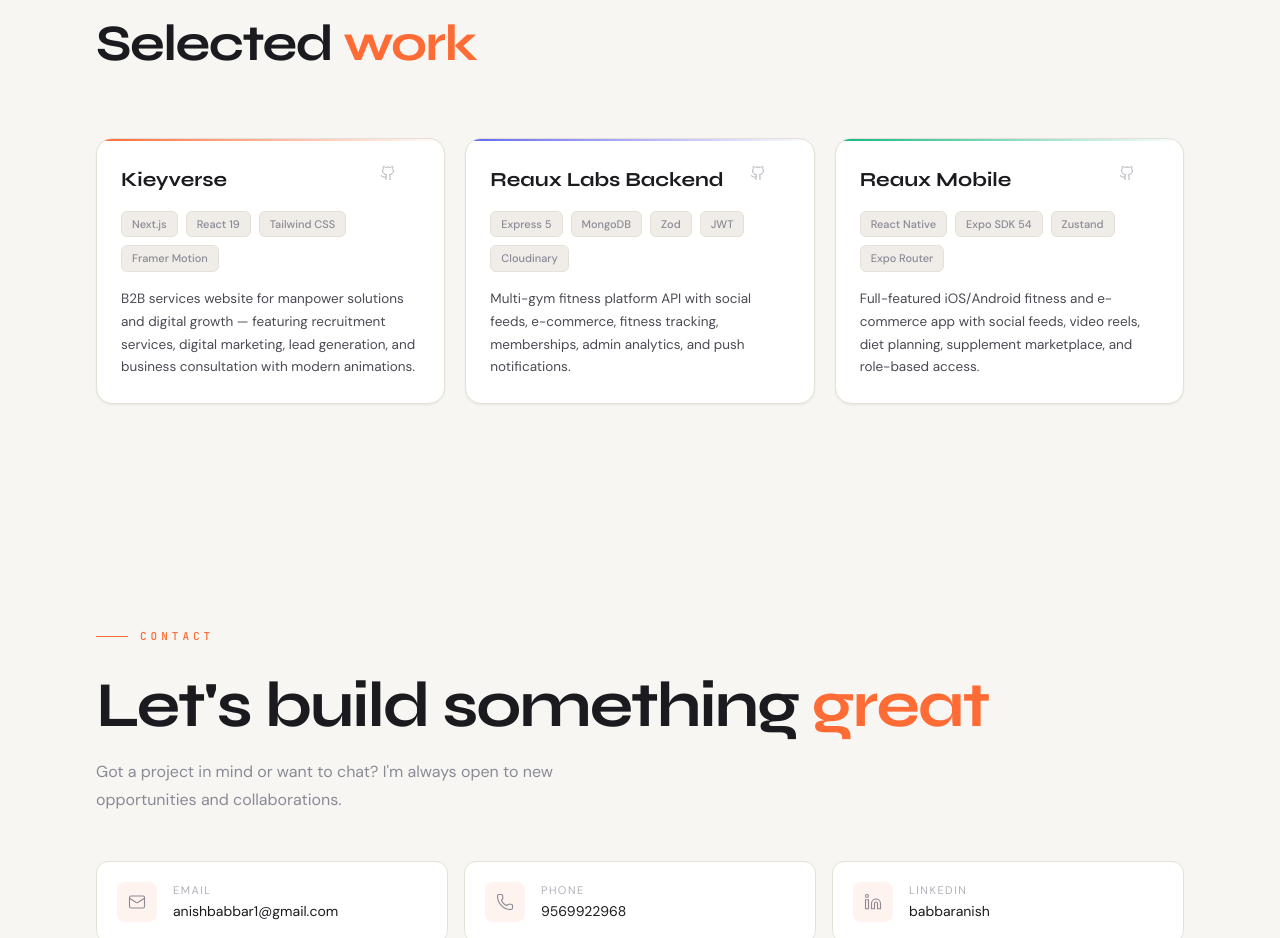
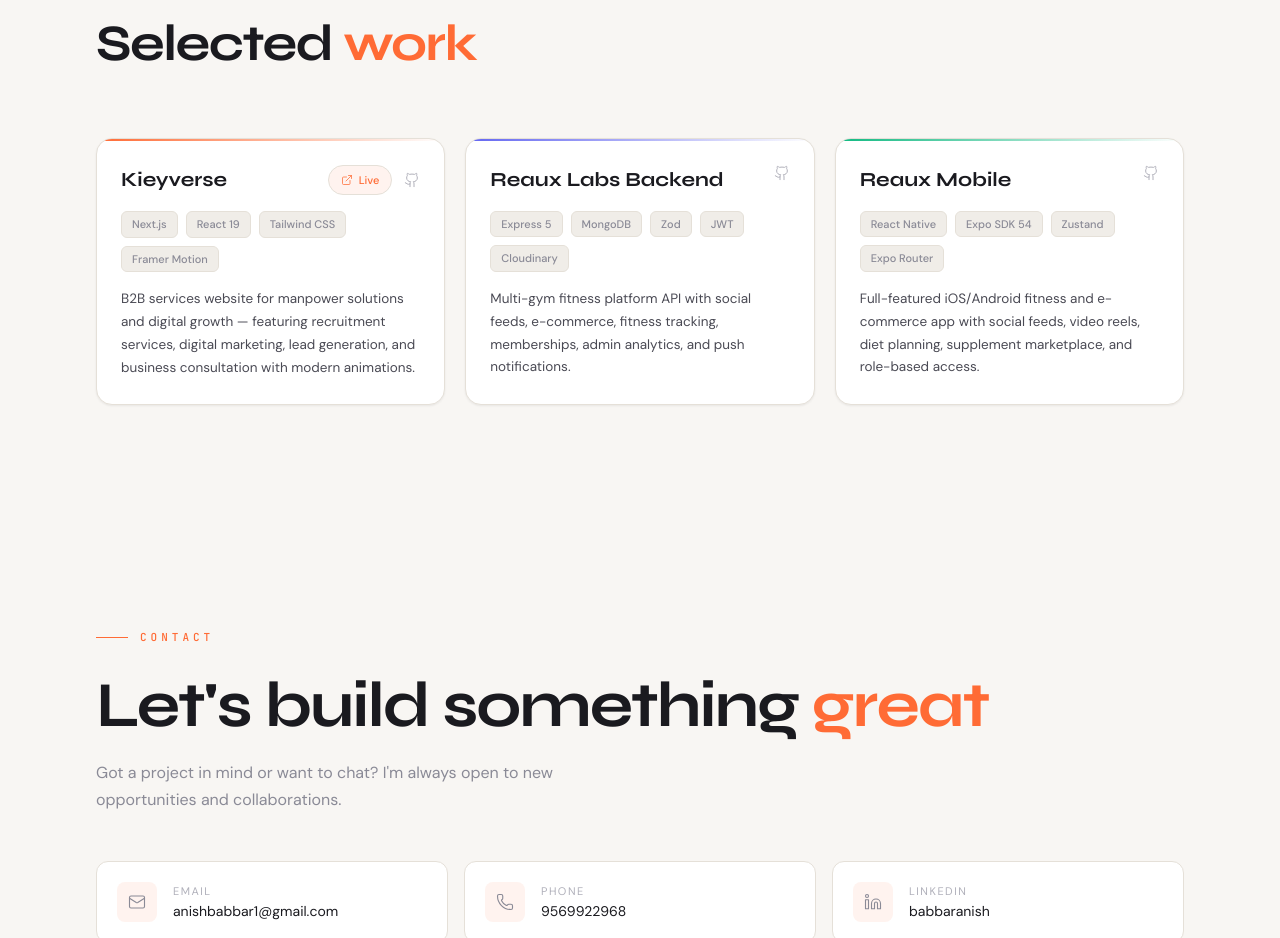
Before and after one commit to babbaranish/babbaranish.github.io, a Next.js app: page / in a window 1280 px wide. Shown: the part 3300-4238 px from the top of the page. Built offline with nearby package versions, Linux system fonts and the light colour scheme.

Commit message:
feat: add live link for Kieyverse project + update CLAUDE.md

```diff
--- a/src/components/Projects.tsx
+++ b/src/components/Projects.tsx
@@ -1,7 +1,7 @@
 "use client";
 
 import { motion } from "framer-motion";
-import { ArrowUpRight, Github } from "lucide-react";
+import { ArrowUpRight, Github, ExternalLink } from "lucide-react";
 
 interface Project {
   title: string;
@@ -9,6 +9,7 @@ interface Project {
   description: string;
   accent: string;
   url: string;
+  liveUrl?: string;
 }
 
 const projects: Project[] = [
@@ -19,6 +20,7 @@ const projects: Project[] = [
       "B2B services website for manpower solutions and digital growth — featuring recruitment services, digital marketing, lead generation, and business consultation with modern animations.",
     accent: "#ff6b35",
     url: "https://github.com/babbaranish/kieyverse",
+    liveUrl: "https://www.kieyverse.in/",
   },
   {
     title: "Reaux Labs Backend",
@@ -70,11 +72,8 @@ export default function Projects() {
       {/* Cards grid */}
       <div className="grid grid-cols-1 md:grid-cols-2 lg:grid-cols-3 gap-5">
         {projects.map((project, i) => (
-          <motion.a
+          <motion.div
             key={project.title}
-            href={project.url}
-            target="_blank"
-            rel="noopener noreferrer"
             initial={{ opacity: 0, y: 30 }}
             whileInView={{ opacity: 1, y: 0 }}
             viewport={{ once: true }}
@@ -117,19 +116,44 @@ export default function Projects() {
                 >
                   {project.title}
                 </h3>
-                <div className="flex items-center gap-2">
-                  <Github
-                    size={16}
-                    strokeWidth={1.5}
+                <div className="flex items-center gap-3">
+                  {project.liveUrl && (
+                    <a
+                      href={project.liveUrl}
+                      target="_blank"
+                      rel="noopener noreferrer"
+                      className="flex items-center gap-1.5 px-3 py-1.5 rounded-full text-[11px] font-medium transition-all duration-300 hover:scale-105"
+                      style={{
+                        background: "var(--accent-soft)",
+                        color: "var(--accent)",
+                        border: "1px solid var(--border)",
+                      }}
+                      onMouseEnter={(e) => {
+                        e.currentTarget.style.background = "var(--accent-medium)";
+                      }}
+                      onMouseLeave={(e) => {
+                        e.currentTarget.style.background = "var(--accent-soft)";
+                      }}
+                    >
+                      <ExternalLink size={12} strokeWidth={1.5} />
+                      Live
+                    </a>
+                  )}
+                  <a
+                    href={project.url}
+                    target="_blank"
+                    rel="noopener noreferrer"
                     className="transition-colors duration-300"
                     style={{ color: "var(--text-faint)" }}
-                  />
-                  <ArrowUpRight
-                    size={16}
-                    strokeWidth={1.5}
-                    className="opacity-0 group-hover:opacity-100 transition-all duration-300 group-hover:translate-x-0.5 group-hover:-translate-y-0.5"
-                    style={{ color: "var(--accent)" }}
-                  />
+                    onMouseEnter={(e) => {
+                      e.currentTarget.style.color = "var(--text-primary)";
+                    }}
+                    onMouseLeave={(e) => {
+                      e.currentTarget.style.color = "var(--text-faint)";
+                    }}
+                  >
+                    <Github size={16} strokeWidth={1.5} />
+                  </a>
                 </div>
               </div>
 
@@ -158,7 +182,7 @@ export default function Projects() {
                 {project.description}
               </p>
             </div>
-          </motion.a>
+          </motion.div>
         ))}
       </div>
     </section>
```
Also changed, not shown: 1 other file (tests, documents, lock files or other folders).
